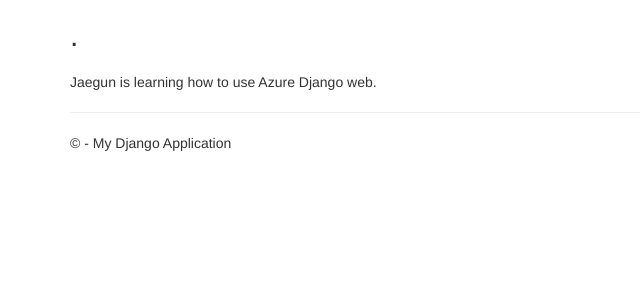
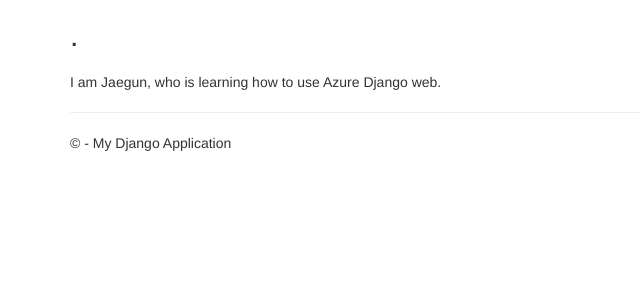
Before and after one commit to jaegunjung/jjung_django, a Django app: template app/templates/app/about2.html in a window 1280 px wide. Shown: the part 51-351 px from the top of the page, without its empty margins (0-640 px from the left). Run offline with Django 3.2, Linux system fonts and the light colour scheme; the template is opened without the code that fills it, so the values that code supplies are empty; some libraries are stand-ins or nearby versions.

Commit message:
Update about2.html

```diff
--- a/app/templates/app/about2.html
+++ b/app/templates/app/about2.html
@@ -5,6 +5,6 @@
 <h2>{{ title }}.</h2>
 <h3>{{ message }}</h3>
 
-<p>Jaegun is learning how to use Azure Django web.</p>
+<p>I am Jaegun, who is learning how to use Azure Django web.</p>
 
 {% endblock %}
```
